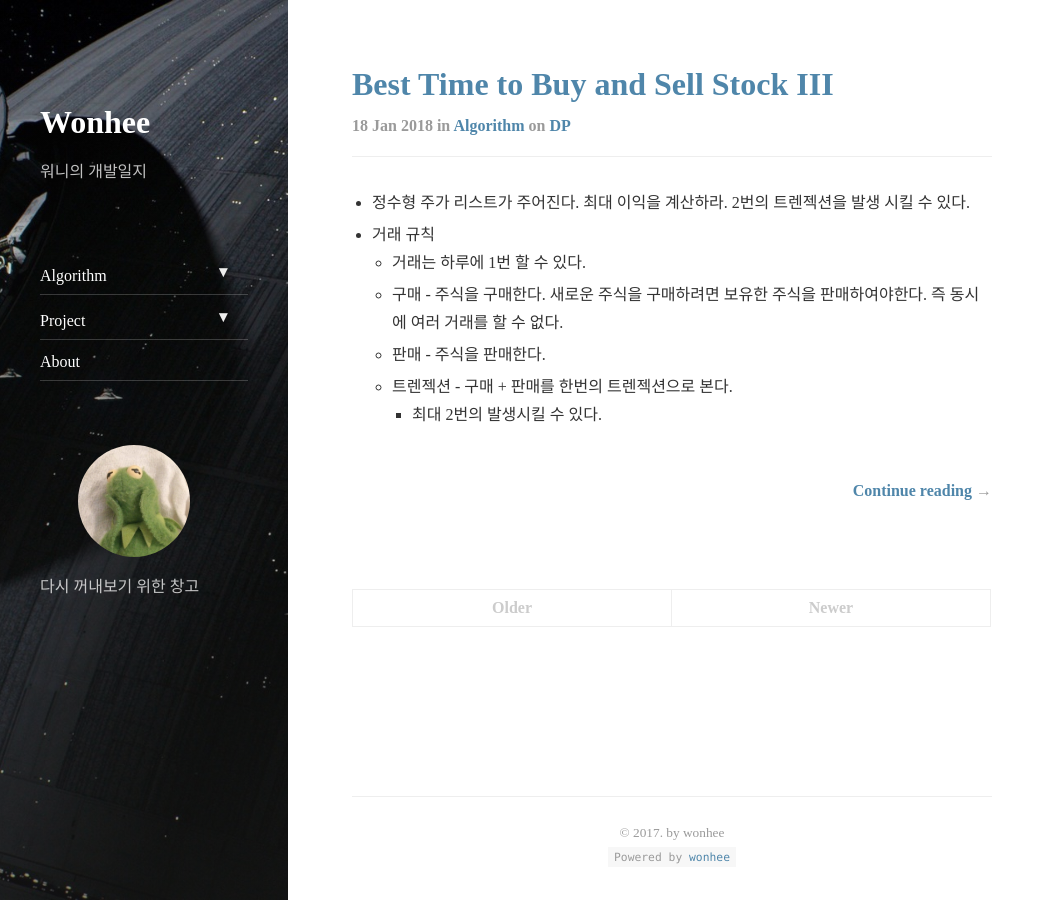
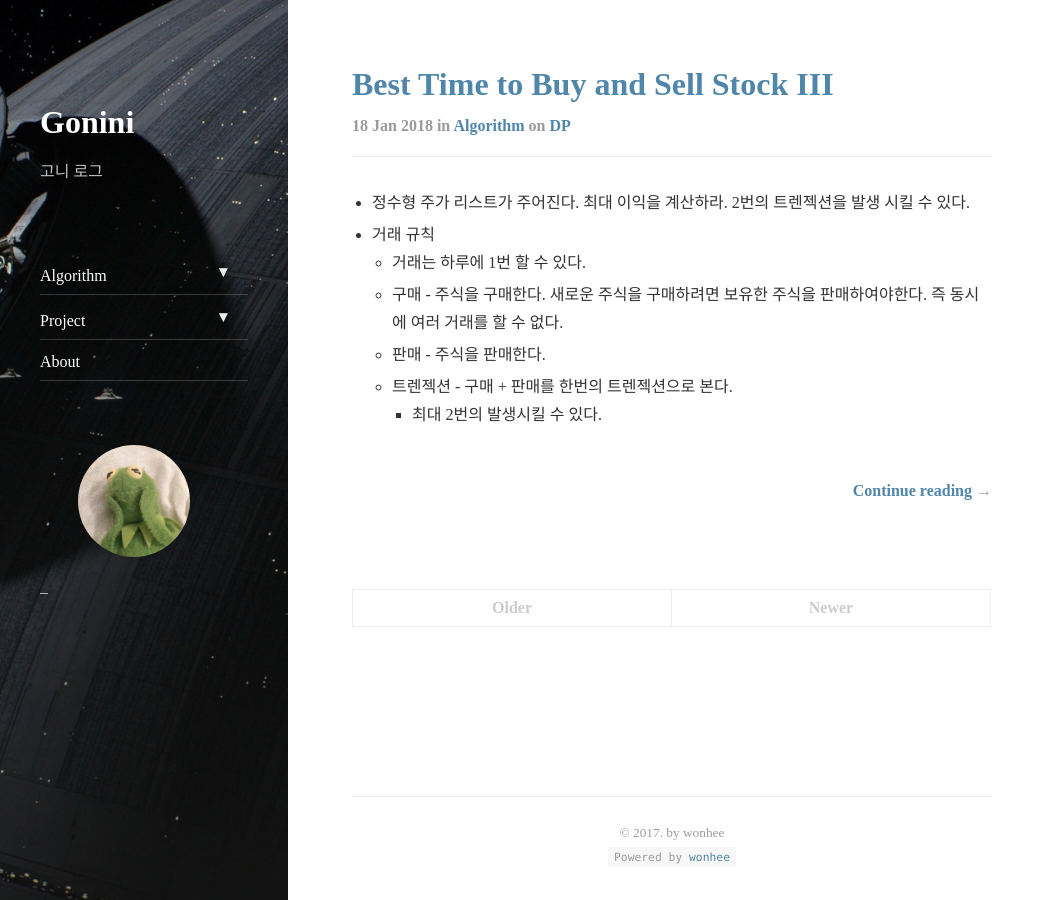
Before and after one commit to gonini/gonini.github.io, a Jekyll site: the page built from index.html, in a window 1280 px wide and 900 px high. Shown: the whole window, without its empty margins (0-1055 px from the left). Built offline with Jekyll 4.4.1, drawn with Linux system fonts in a browser that asks for light colours; nearby versions of some CDN libraries; the list of posts is cut into pages by our own code.

Commit message:
Update _config.yml

```diff
--- a/_config.yml
+++ b/_config.yml
@@ -2,28 +2,28 @@
 #  User configuration
 # -----------------------------------------------------------------------------
 
-title:               Wonhee
+title:               Gonini
 
 # The unique resource location of your page.
 # Set to `https://<username>.github.io` when hosting on GitHub Pages
-url:                 https://wonhee009.github.io
+url:                 https://gonini.github.io
 
 # Set to '' when hosting a blog on GitHub Pages, ie on `//<username>.github.io`
 # Set to '/<reponame>' when using the `gh-pages` branch of a repository
 baseurl:             "/"
 
 # A very short description of your page
-tagline:             워니의 개발일지
+tagline:             고니 로그
 
 # A short description of the page, used in the sidebar and as fallback for the meta description tag.
 # Markdown enabled, but don't use more than one paragraph (enforced by `>`)
 description:         >
-  다시 꺼내보기 위한 창고
+  _
 
 # This should be the same author as first entry in `_data/authors.yml`
 author:
-  name:              wonhee lee
-  email:             wonhee010@gmail.com
+  name:              GongUi Jang
+  email:             zhanggoni@gmail.com
 
 # Fallback image and color
 image:               /assets/img/ha.jpg
```
